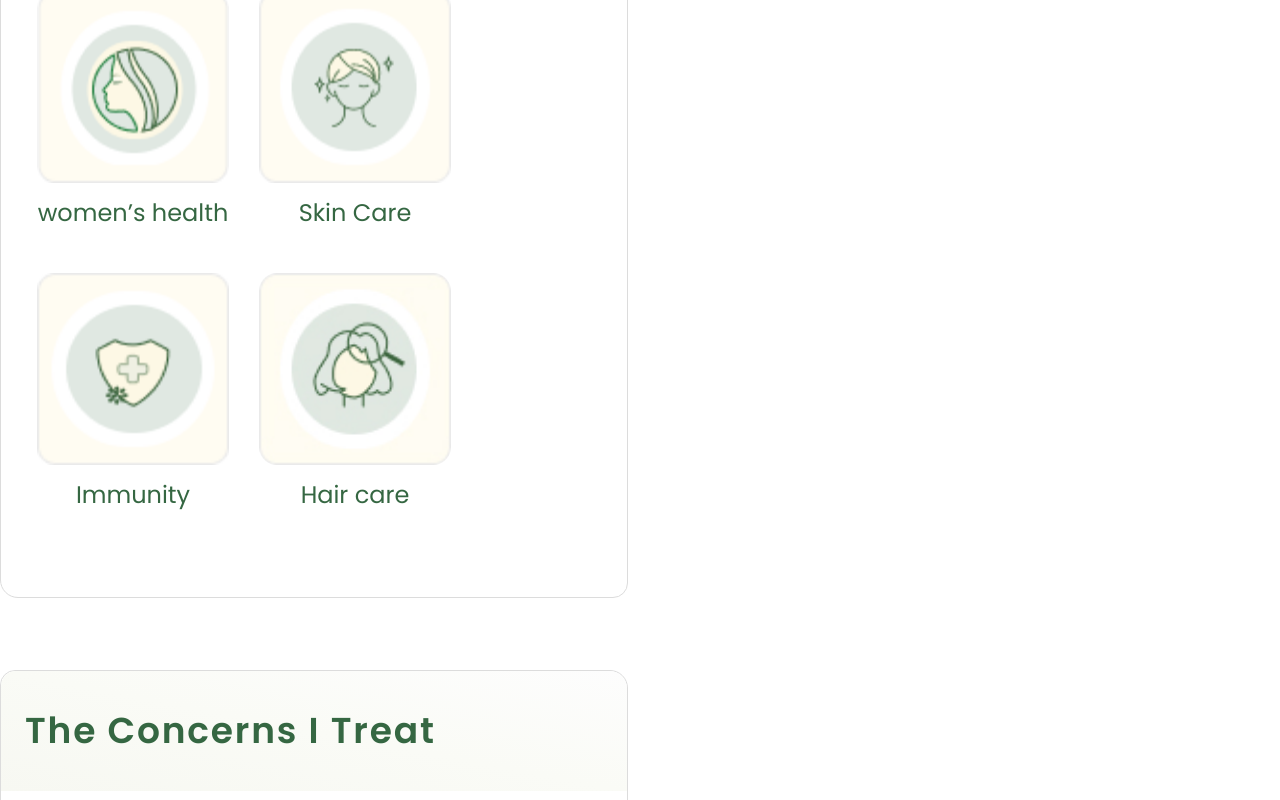
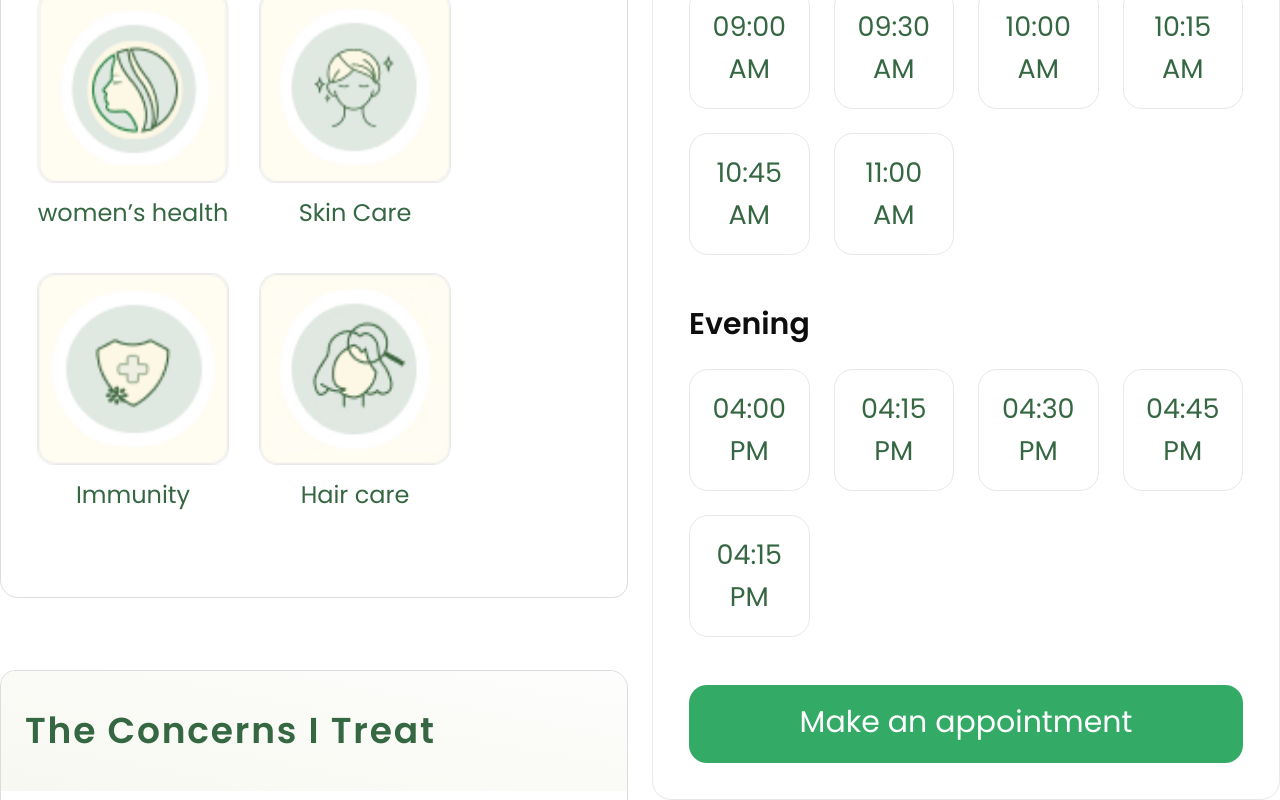
Before and after one commit to subroto23/jobTask-Doctor, a React (Vite) app: page /find-doctors in a window 1280 px wide. Shown: the part 1720-2520 px from the top of the page. Built offline with nearby package versions, Linux system fonts and the light colour scheme.

Commit message:
right SIde

```diff
--- a/src/components/RightSide/PickTime/PickTimeSlot.tsx
+++ b/src/components/RightSide/PickTime/PickTimeSlot.tsx
@@ -1,5 +1,6 @@
 import { MdOutlineCalendarToday } from "react-icons/md";
 import HoeizontialScrollingCard from "../HorizentalScrollinfgCard/HoeizontialScrollingCard";
+
 const PickTimeSlot = () => {
   return (
     <div>
--- a/src/pages/FindDoctors.tsx
+++ b/src/pages/FindDoctors.tsx
@@ -1,3 +1,4 @@
+import { useState } from "react";
 import DoctorAppoinmentBanner from "../components/Banner/DoctorAppoinmentBanner";
 import ConcernsTreat from "../components/ConcernsTreat/ConcernsTreat";
 import DoctorProfileCard from "../components/DoctorProfile/DoctorProfileCard";
@@ -6,8 +7,37 @@ import { ModeSessionButton } from "../components/RightSide/ModeSession/ModeSessi
 import PickTimeSlot from "../components/RightSide/PickTime/PickTimeSlot";
 import SpecializeSection from "../components/SpecializeSection/SpecializeSection";
 import WorkAndExprience from "../components/WorkAndExpreince/WorkAndExprience";
+import Button from "../utlis/Button/Button";
 
 const FindDoctors = () => {
+  const [selectedButton, setSelectedButton] = useState("");
+  const handleButtonClick = (buttonName: string) => {
+    setSelectedButton(buttonName);
+  };
+  const handleButtonActive = (title: string, btnNumber: number) => {
+    return (
+      <>
+        <div
+          className={`${
+            selectedButton === `button${btnNumber}`
+              ? "text-white bg-skin-button-green border-[#3A643B] "
+              : ""
+          }  border border-skin-border-secoundry py-3 px-2 rounded-[19px]`}
+          onClick={() => handleButtonClick(`button${btnNumber}`)}
+        >
+          <h1
+            className={`text-skin-primary text-lg text-center ${
+              selectedButton === `button${btnNumber}`
+                ? "text-white bg-skin-button-green border-[#3A643B] "
+                : ""
+            }`}
+          >
+            {title}
+          </h1>
+        </div>
+      </>
+    );
+  };
   return (
     <>
       <DoctorAppoinmentBanner />
@@ -39,6 +69,34 @@ const FindDoctors = () => {
             {/*  */}
             <ModeSessionButton />
             <PickTimeSlot />
+            <div className="mt-8">
+              <h1 className="text-xl text-skin-secoundry font-semibold mb-4">
+                Morning
+              </h1>
+              <div className="grid md:grid-cols-4 grid-cols-2 gap-4">
+                {handleButtonActive("09:00 AM", 1)}
+                {handleButtonActive("09:30 AM", 2)}
+                {handleButtonActive("10:00 AM", 3)}
+                {handleButtonActive("10:15 AM", 4)}
+                {handleButtonActive("10:45 AM", 5)}
+                {handleButtonActive("11:00 AM", 6)}
+              </div>
+            </div>
+            <div className="mt-8">
+              <h1 className="text-xl text-skin-secoundry font-semibold mb-4">
+                Evening
+              </h1>
+              <div className="grid md:grid-cols-4 grid-cols-2 gap-4">
+                {handleButtonActive("04:00 PM", 7)}
+                {handleButtonActive("04:15 PM", 8)}
+                {handleButtonActive("04:30 PM", 9)}
+                {handleButtonActive("04:45 PM", 10)}
+                {handleButtonActive("04:15 PM", 11)}
+              </div>
+            </div>
+            <div className="mt-8">
+              <Button props={"Make an appointment"} style="w-full" />
+            </div>
           </div>
         </div>
       </div>
--- a/src/utlis/Button/Button.tsx
+++ b/src/utlis/Button/Button.tsx
@@ -1,7 +1,14 @@
-const Button = ({ props }: Record<string, string>) => {
+interface IButtonProps {
+  props: string;
+  style?: string;
+}
+
+const Button = ({ props, style }: IButtonProps) => {
   return (
     <>
-      <button className="bg-skin-button-green rounded-xl md:p-[16px_39px_20px_39px] p-2 text-white text-xl">
+      <button
+        className={`bg-skin-button-green rounded-xl md:p-[16px_39px_20px_39px] p-2 text-white text-xl ${style}`}
+      >
         {props}
       </button>
     </>
```
